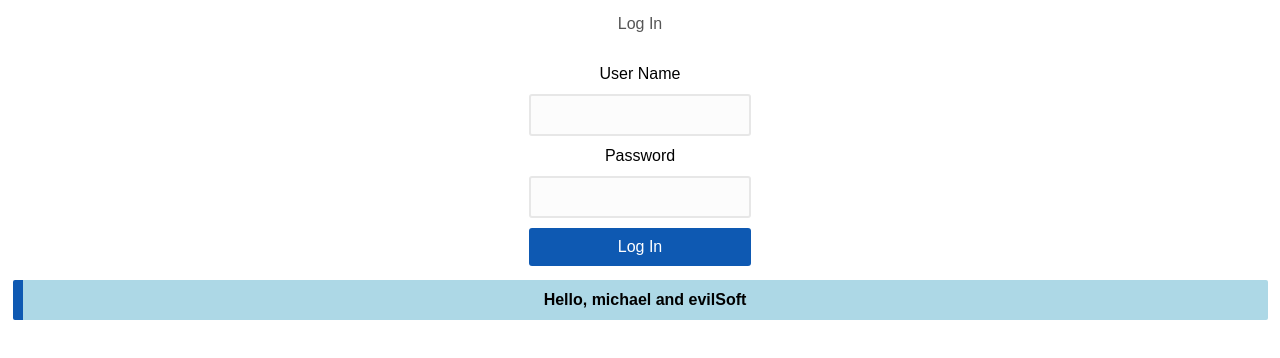
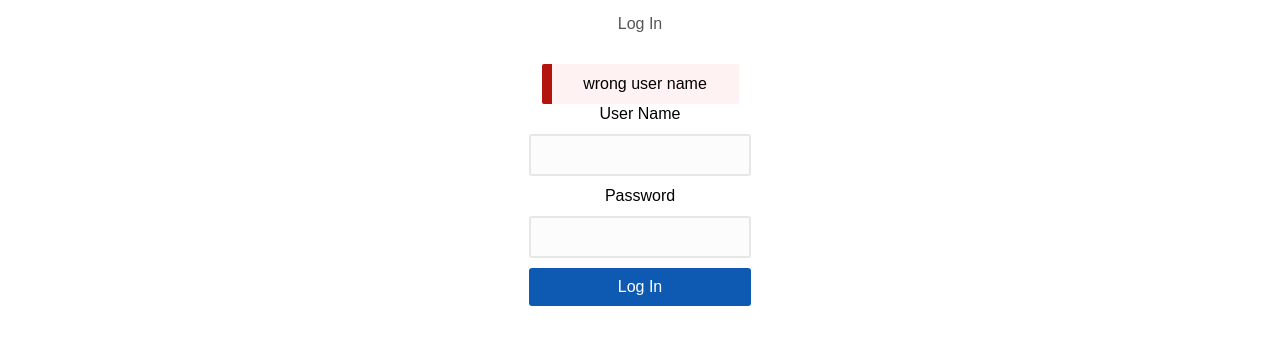
Before and after one commit to mikeramz86/ahab-client, a React (Create React App) app: page / in a window 1280 px wide. Shown: the top 358 px of the page. Built offline with nearby package versions, Linux system fonts and the light colour scheme.

Commit message:
finally figured out error object!!!!!!

```diff
--- a/src/App.js
+++ b/src/App.js
@@ -1,16 +1,20 @@
 import React, { Component } from 'react'
 import './App.css'
 import LoginPage from "./LoginPage"
-import Greeting from "./Greeting"
+// import Greeting from "./Greeting"
 
 const name = 'michael and evilSoft'
+const error = {
+  message: 'wrong user name',
+  type: 'loginError'
+}
 
 class App extends Component {
   render() {
     return (
       <div className="App">
-        <LoginPage/>
-        <Greeting name={name} />
+        <LoginPage error={error}/>
+        {/* <Greeting name={name} /> */}
       </div>
     )
   }
--- a/src/LoginPage.css
+++ b/src/LoginPage.css
@@ -58,3 +58,13 @@ input[type="submit"] {
   cursor: pointer;
   margin-bottom: 0;
 }
+
+.flash {
+  font-size: 1.6rem;
+  margin-left: 1.25rem;
+  margin-right: 1.25rem;
+  padding: 1rem;
+  border-left: 10px solid rgb(178, 20, 14);
+  border-radius: 2px;
+  background-color: rgb(240, 128, 128, 0.1);
+}
--- a/src/LoginPage.js
+++ b/src/LoginPage.js
@@ -57,7 +57,7 @@ class LoginPage extends Component {
       <div className="login-form">
         <legend>Log In</legend>
 
-        { message && type === 'loginError' && <Flash message={message}/> }
+        { message && type === 'loginError' && <Flash message={message} /> }
         <form onSubmit={this.handleSubmit}>
           <fieldset>
             {this.state.error && (
```
